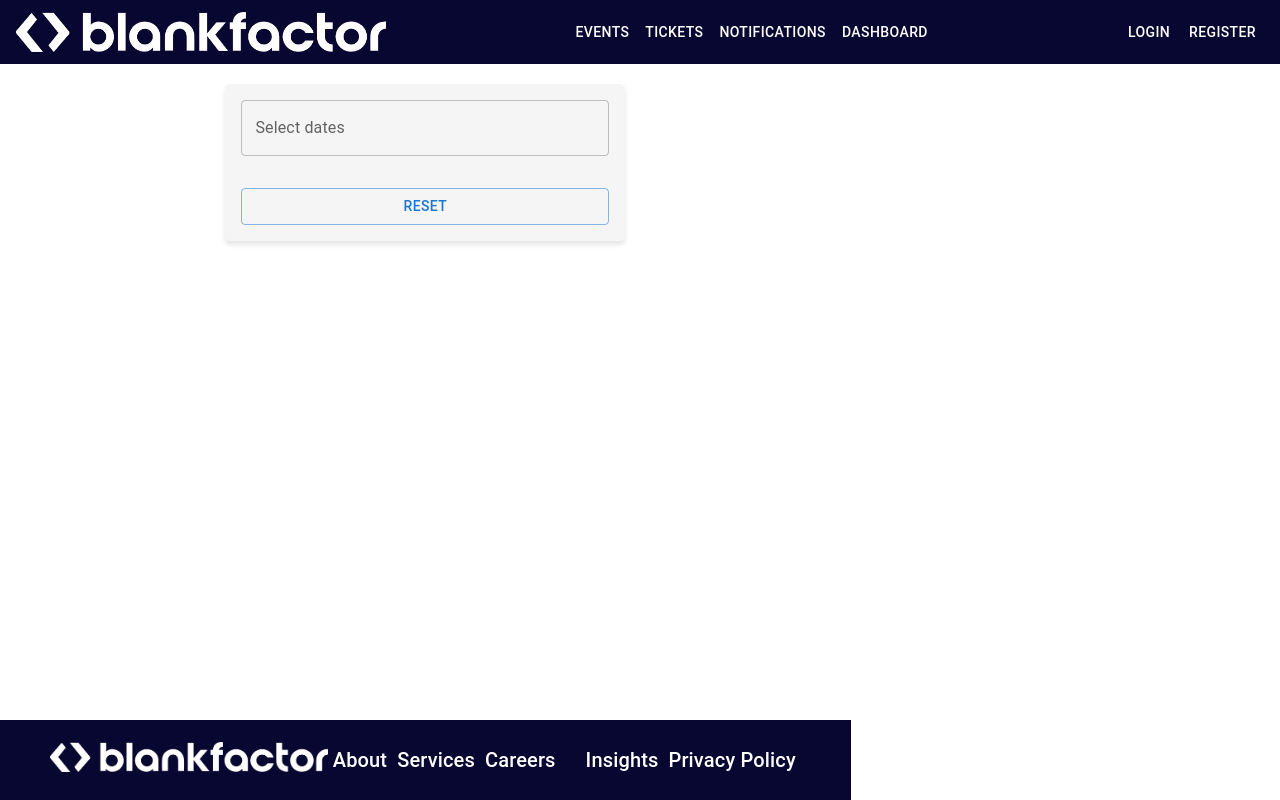
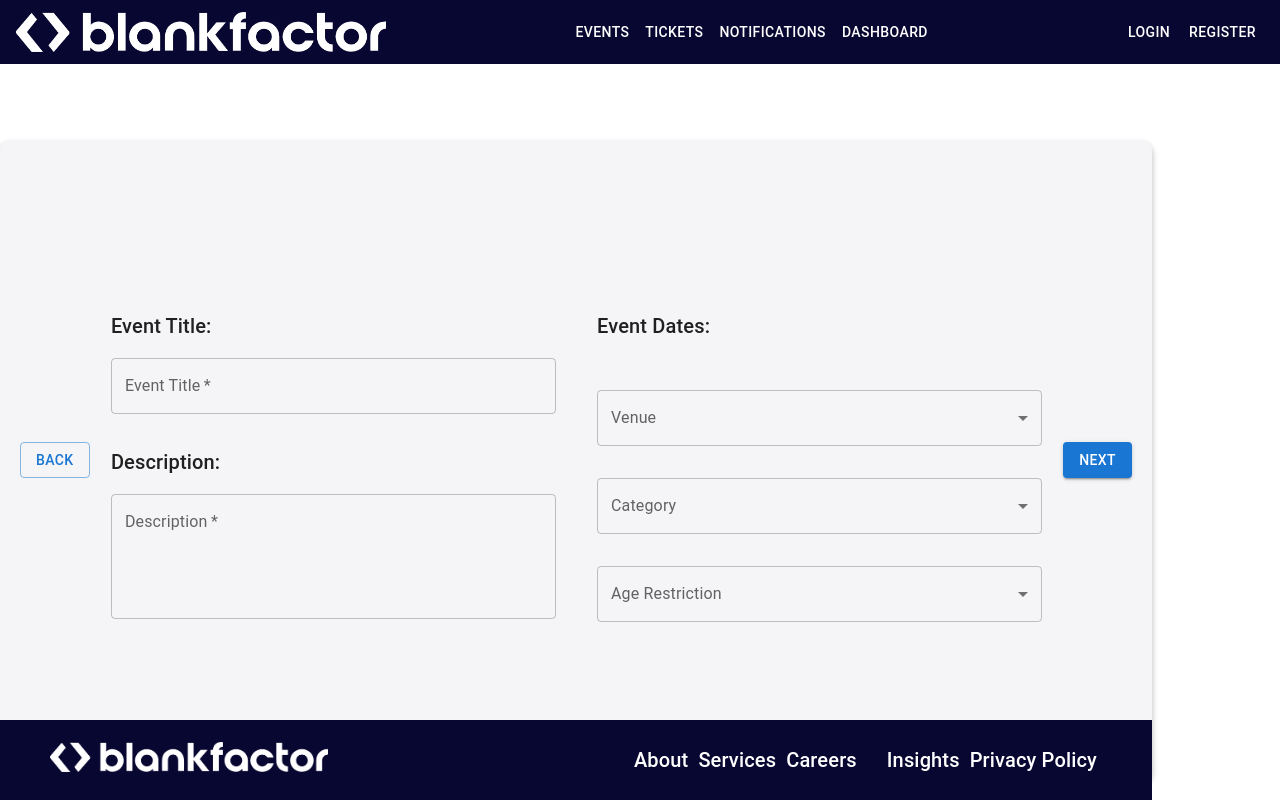
Before and after one commit to NextGen-BF/JJP25, a React (Vite) app in the folder app/frontend/: page /dashboard/event-creation/event in a window 1280 px wide. Built offline with nearby package versions, Linux system fonts and the light colour scheme.

Commit message:
JJP-147: Add Initial Form Component for Event Creation

```diff
--- a/app/frontend/package.json
+++ b/app/frontend/package.json
@@ -18,6 +18,7 @@
     "dayjs": "^1.11.13",
     "react": "^18.3.1",
     "react-dom": "^18.3.1",
+    "react-hook-form": "^7.54.2",
     "react-router-dom": "^7.1.3",
     "sass": "^1.83.4"
   },
--- a/app/frontend/src/components/EventForm/EventForm.tsx
+++ b/app/frontend/src/components/EventForm/EventForm.tsx
@@ -1,35 +1,148 @@
-import {Box, TextField, Select, Stack} from "@mui/material"
-import { useDispatch, useSelector } from "react-redux";
-import { RootState } from "../../redux/store";
-import { useState } from "react";
-import { Dayjs } from "dayjs";
-import { updateEvent } from "../../redux/slices/eventSlice";
-import MultiDatePicker from "../MultiDatePicker/MultiDatePicker";
-import { LocalizationProvider } from "@mui/x-date-pickers";
-import { AdapterDayjs } from "@mui/x-date-pickers/AdapterDayjs";
+import React from "react";
+import { useForm, Controller } from "react-hook-form";
+import {
+  Box,
+  TextField,
+  Typography,
+  MenuItem,
+  Select,
+  FormControl,
+  InputLabel,
+  Button,
+} from "@mui/material";
+import { EventFormStyles } from "./EventFormStyles";
+import "./EventFormStyles.scss";
 
-const EventForm = () => {
-    const dispatch = useDispatch();
-    const { event } = useSelector((state: RootState) => state.event);
+const EventForm: React.FC = () => {
+  const {
+    control,
+    handleSubmit,
+    formState: { errors },
+  } = useForm();
 
-    const [selectedDates, setSelectedDates] = useState<Dayjs[]>(event.dates);
+  const onSubmit = (data: any) => {
+    console.log(data);
+  };
 
-    const handleDateChange = (newDate: Dayjs | null) => {
-        if (newDate && !selectedDates.some(date => date.isSame(newDate, "day"))) {
-            setSelectedDates([...selectedDates, newDate]);
-        }
-    }
+  return (
+    <Box sx={EventFormStyles.formContainer}>
+      <form onSubmit={handleSubmit(onSubmit)} className="event-form">
+        <Box sx={EventFormStyles.backButton}>
+          <Button variant="outlined">Back</Button>
+        </Box>
 
-    const handleSaveDate = () => {
-        dispatch(updateEvent({ dates: selectedDates }));
-    }
+        <Box sx={EventFormStyles.leftBox}>
+          <Typography variant="h6">Event Title:</Typography>
+          <Controller
+            name="eventTitle"
+            control={control}
+            defaultValue=""
+            rules={{ required: "Event Title is required" }}
+            render={({ field }) => (
+              <TextField
+                {...field}
+                label="Event Title"
+                fullWidth
+                required
+                error={!!errors.eventTitle}
+                sx={{ mb: 2 }}
+              />
+            )}
+          />
 
-    return (
-        <Box sx={{ p: 3, display: "flex", flexDirection: "column", gap: 2 }}>
-            {/* MultiDatePicker Component */}
-            <MultiDatePicker selectedDates={selectedDates} setSelectedDates={setSelectedDates} />
+          <Typography variant="h6">Description:</Typography>
+          <Controller
+            name="eventDescription"
+            control={control}
+            defaultValue=""
+            rules={{ required: "Description is required" }}
+            render={({ field }) => (
+              <TextField
+                {...field}
+                label="Description"
+                fullWidth
+                required
+                multiline
+                rows={4}
+                error={!!errors.eventDescription}
+                sx={{ mb: 4 }}
+              />
+            )}
+          />
         </Box>
-    );
-}
+
+        <Box sx={EventFormStyles.rightBox}>
+          <Box sx={{ mb: 4 }}>
+            <Typography variant="h6">Event Dates:</Typography>
+            {/* <MultiDateCalendar /> */}
+          </Box>
+
+          {/* Selectors Box (Venue, Category, Age Restriction) */}
+          <Box sx={EventFormStyles.selectorsBox}>
+            <FormControl fullWidth sx={{ mb: 2 }}>
+              <InputLabel>Venue</InputLabel>
+              <Controller
+                name="venue"
+                control={control}
+                defaultValue=""
+                rules={{ required: "Venue is required" }}
+                render={({ field }) => (
+                  <Select {...field} required>
+                    {["Venue 1", "Venue 2", "Venue 3"].map((venue) => (
+                      <MenuItem key={venue} value={venue}>
+                        {venue}
+                      </MenuItem>
+                    ))}
+                  </Select>
+                )}
+              />
+            </FormControl>
+
+            <FormControl fullWidth sx={{ mb: 2 }}>
+              <InputLabel>Category</InputLabel>
+              <Controller
+                name="category"
+                control={control}
+                defaultValue=""
+                rules={{ required: "Category is required" }}
+                render={({ field }) => (
+                  <Select {...field} required>
+                    {["Music", "Conference", "Sports"].map((category) => (
+                      <MenuItem key={category} value={category}>
+                        {category}
+                      </MenuItem>
+                    ))}
+                  </Select>
+                )}
+              />
+            </FormControl>
+
+            <FormControl fullWidth sx={{ mb: 2 }}>
+              <InputLabel>Age Restriction</InputLabel>
+              <Controller
+                name="ageRestriction"
+                control={control}
+                defaultValue=""
+                render={({ field }) => (
+                  <Select {...field}>
+                    {["All Ages", "18+", "21+"].map((age) => (
+                      <MenuItem key={age} value={age}>
+                        {age}
+                      </MenuItem>
+                    ))}
+                  </Select>
+                )}
+              />
+            </FormControl>
+          </Box>
+        </Box>
+
+        <Box sx={EventFormStyles.nextButton}>
+          <Button variant="contained">Next</Button>
+        </Box>
+      </form>
+    </Box>
+  );
+};
 
 export default EventForm;
--- a/app/frontend/src/components/EventForm/EventFormStyles.scss
+++ b/app/frontend/src/components/EventForm/EventFormStyles.scss
@@ -0,0 +1,10 @@
+.event-form {
+  display: flex;
+  flex-direction: row;
+  align-items: center;
+  justify-content: space-between;
+  width: 100%;
+  height: 100%;
+  box-sizing: border-box;
+  gap: "5%";
+}
--- a/app/frontend/src/components/EventForm/EventFormStyles.ts
+++ b/app/frontend/src/components/EventForm/EventFormStyles.ts
@@ -0,0 +1,52 @@
+export const EventFormStyles = {
+  formContainer: {
+    position: "relative",
+    top: "10vh",
+    width: "90vw",
+    height: "80vh",
+    maxWidth: "1200px",
+    maxHeight: "680px",
+    padding: "20px",
+    backgroundColor: "#f5f5f7",
+    borderRadius: "10px",
+    boxShadow: "0px 4px 6px rgba(0, 0, 0, 0.3)",
+  },
+
+  leftBox: {
+    flex: "0 1 40%",
+    display: "flex",
+    flexDirection: "column",
+    maxWidth: "500px",
+    maxHeight: "300px",
+    margin: "20px",
+    gap: "16px",
+    width: "50%",
+  },
+
+  rightBox: {
+    flex: "0 1 40%",
+    display: "flex",
+    flexDirection: "column",
+    maxWidth: "500px",
+    maxHeight: "300px",
+    margin: "20px",
+    gap: "16px",
+    width: "50%",
+  },
+
+  selectorsBox: {
+    display: "flex",
+    flexDirection: "column",
+    gap: "16px",
+    width: "100%",
+    maxWidth: "600px",
+  },
+
+  backButton: {
+    flex: "0 1 5%", // Takes 5% of space
+  },
+
+  nextButton: {
+    flex: "0 1 5%", // Takes 5% of space
+  },
+};
```
